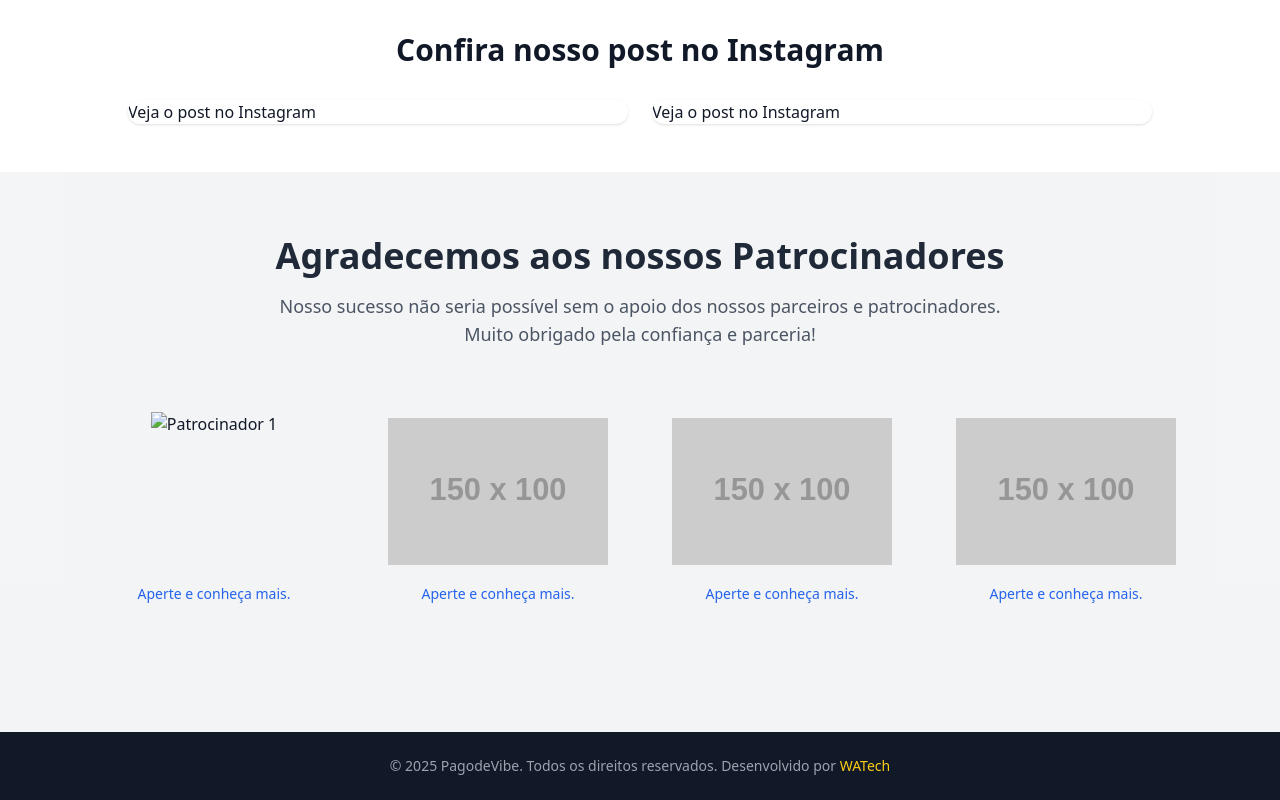
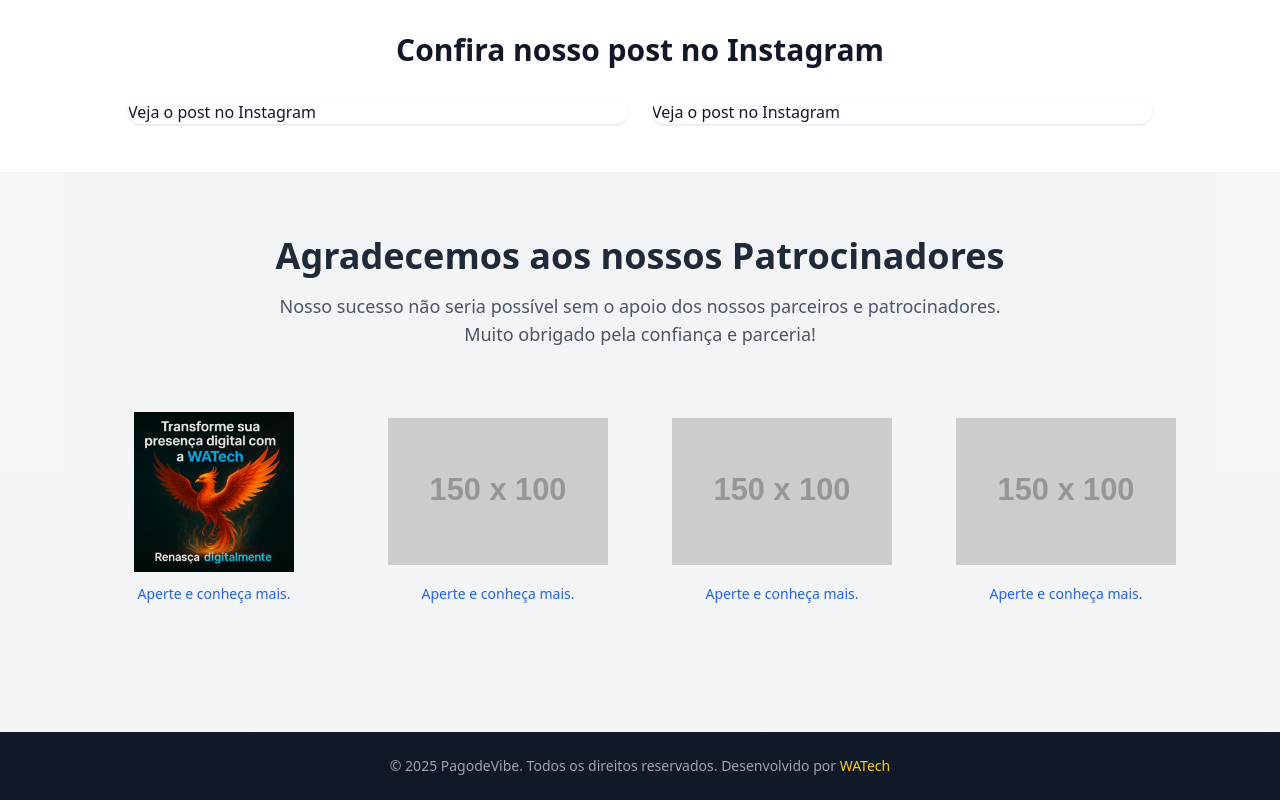
Before and after one commit to WallaceMamuth/pagodefb, a plain HTML site: page index.html in a window 1280 px wide. Shown: the part 4317-5117 px from the top of the page. Drawn offline with nearby package versions, Linux system fonts and the light colour scheme; the site is published under a folder, as on GitHub Pages, so addresses that start at the root find nothing; placeholder pictures from the web are drawn by us; a script that the page names is missing.

Commit message:
atualização foto

```diff
--- a/index.html
+++ b/index.html
@@ -309,7 +309,7 @@
     <!-- Patrocinador 1 -->
     <div class="flex flex-col items-center p-4">
       <a href="https://www.watechevoce.com.br/" target="_blank" rel="noopener noreferrer" class="block">
-        <img src="/static/assets/img/watech.webp" alt="Patrocinador 1" class="h-40 object-contain mx-auto hover:scale-105 transition-transform duration-300" />
+        <img src="static/assets/img/watech.webp" alt="Patrocinador 1" class="h-40 object-contain mx-auto hover:scale-105 transition-transform duration-300" />
       </a>
       <a href="https://www.watechevoce.com.br/" target="_blank" rel="noopener noreferrer" class="mt-3 text-blue-600 hover:underline text-sm font-medium cursor-pointer">
         Aperte e conheça mais.
```
